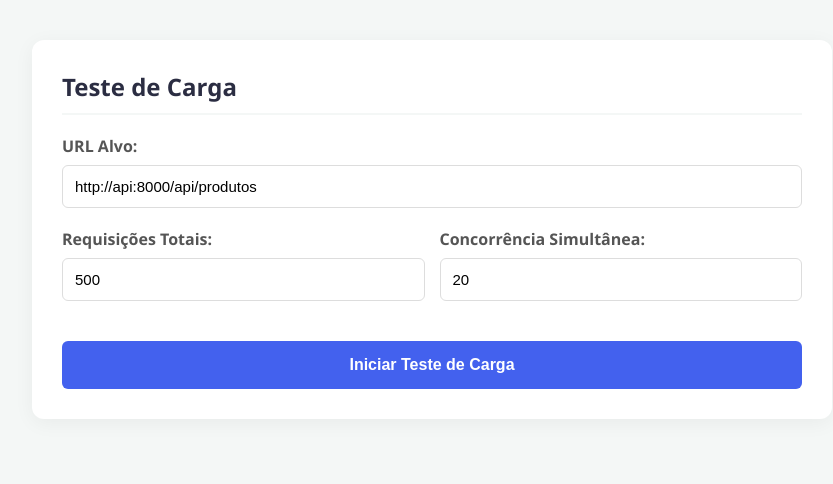
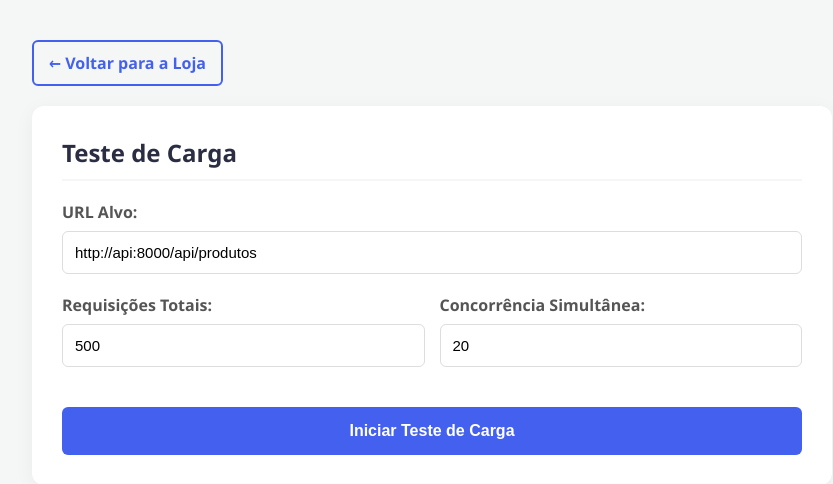
Before and after one commit to IsaiasMN-AI/projeto-final-docker-curso-senac, a PHP site: page /teste_carga.php in a window 1280 px wide. Shown: the top 484 px of the page, without its empty margins (208-1041 px from the left). Run offline with PHP 8.4, Linux system fonts and the light colour scheme.

Commit message:
Adição de botão de voltar para loja.

```diff
--- a/php/src/teste_carga.php
+++ b/php/src/teste_carga.php
@@ -58,6 +58,25 @@ if ($_SERVER['REQUEST_METHOD'] === 'POST') {
         .container {
             width: 100%; max-width: 800px;
         }
+
+        /* Estilo do Botão de Voltar */
+        .btn-back {
+            display: inline-block;
+            margin-bottom: 20px;
+            color: var(--primary);
+            text-decoration: none;
+            font-weight: bold;
+            font-size: 16px;
+            padding: 10px 15px;
+            border: 2px solid var(--primary);
+            border-radius: 6px;
+            transition: 0.3s;
+        }
+        .btn-back:hover {
+            background-color: var(--primary);
+            color: white;
+        }
+
         .card {
             background: var(--card-bg);
             border-radius: 12px;
@@ -105,6 +124,10 @@ if ($_SERVER['REQUEST_METHOD'] === 'POST') {
 <body>
 
 <div class="container">
+
+    <!-- Botão de Voltar adicionado aqui -->
+    <a href="index.php" class="btn-back">← Voltar para a Loja</a>
+
     <div class="card">
         <h2>Teste de Carga</h2>
         <form method="POST">
```
